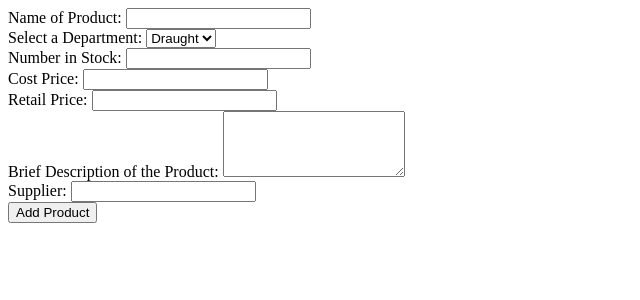
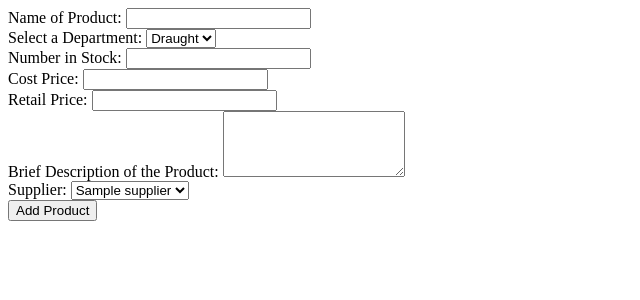
Before and after one commit to JamesSBeedle/Inn-Ventory-Alcohol-Inventory-Application, a Flask app: page /products/new in a window 1280 px wide. Shown: the top 300 px of the page, without its empty margins (0-640 px from the left). Run offline with Flask 2, Linux system fonts and the light colour scheme; a database or web service that is not in the repository returns one stand-in record (values such as "Sample title"); some libraries are stand-ins or nearby versions.

Commit message:
fixed a bug that was giving a Type Error, form for products now works

```diff
--- a/controllers/products_controller.py
+++ b/controllers/products_controller.py
@@ -16,6 +16,11 @@ def show_product(id):
     product = product_repository.select(id)
     return render_template("/products/show.html", product = product)
 
+@products_blueprint.route("/products/new", methods=["GET"])
+def new_product():
+    suppliers = supplier_repository.select_all()
+    return render_template("products/new.html", all_suppliers = suppliers)
+
 @products_blueprint.route("/products", methods=["POST"])
 def create_product():
     name = request.form["name"]
@@ -24,12 +29,7 @@ def create_product():
     cost_price = request.form["cost_price"]
     sale_price = request.form["sale_price"]
     description = request.form["description"]
-    supplier = request.form["supplier"]
+    supplier = supplier_repository.select(request.form['supplier_id'])
     product = Product(name, category, in_stock, cost_price, sale_price, description, supplier)
     product_repository.save(product)
     return redirect("/products")
-
-@products_blueprint.route("/products/new", methods=["GET"])
-def new_product():
-    products = product_repository.select_all()
-    return render_template("products/new.html", all_products = products)
--- a/repositories/product_repository.py
+++ b/repositories/product_repository.py
@@ -6,7 +6,7 @@ import repositories.supplier_repository as supplier_repository
 
 def save(product):
     sql = "INSERT INTO products (name, category, in_stock, cost_price, sale_price, description, supplier_id) VALUES (%s, %s, %s, %s, %s, %s, %s) RETURNING *"
-    values = [product.name, product.category, product.in_stock, product.cost_price, product.sale_price, product.description, product.supplier]
+    values = [product.name, product.category, product.in_stock, product.cost_price, product.sale_price, product.description, product.supplier.id]
     results = run_sql(sql, values)
     id = results[0]['id']
     product.id = id
--- a/templates/products/new.html
+++ b/templates/products/new.html
@@ -36,7 +36,11 @@
         </section>
         <section>
             <label for="supplier">Supplier:</label>
-            <input type="text" id="supplier" name="supplier">
+            <select id="supplier" name="supplier_id">
+                {% for supplier in all_suppliers  %}
+                <option value="{{supplier.id}}">{{ supplier.name }}</option>
+                {% endfor %}
+            </select>
         </section>
 
         <button type="submit">Add Product</button>
```
